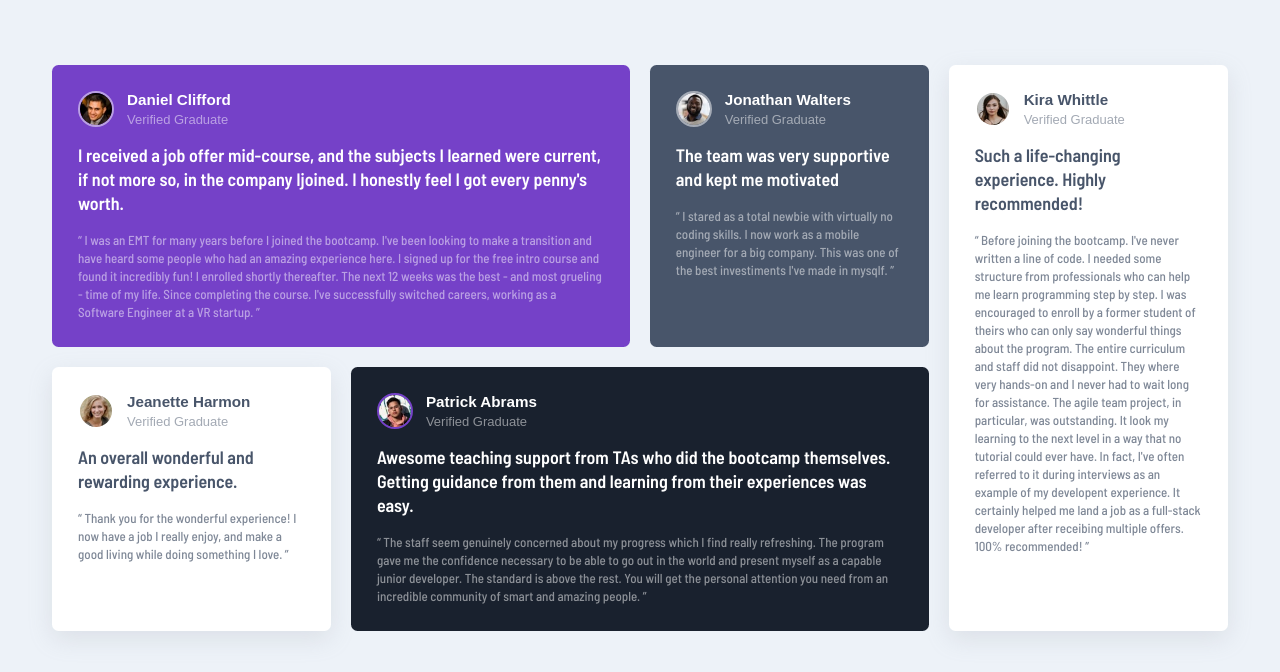
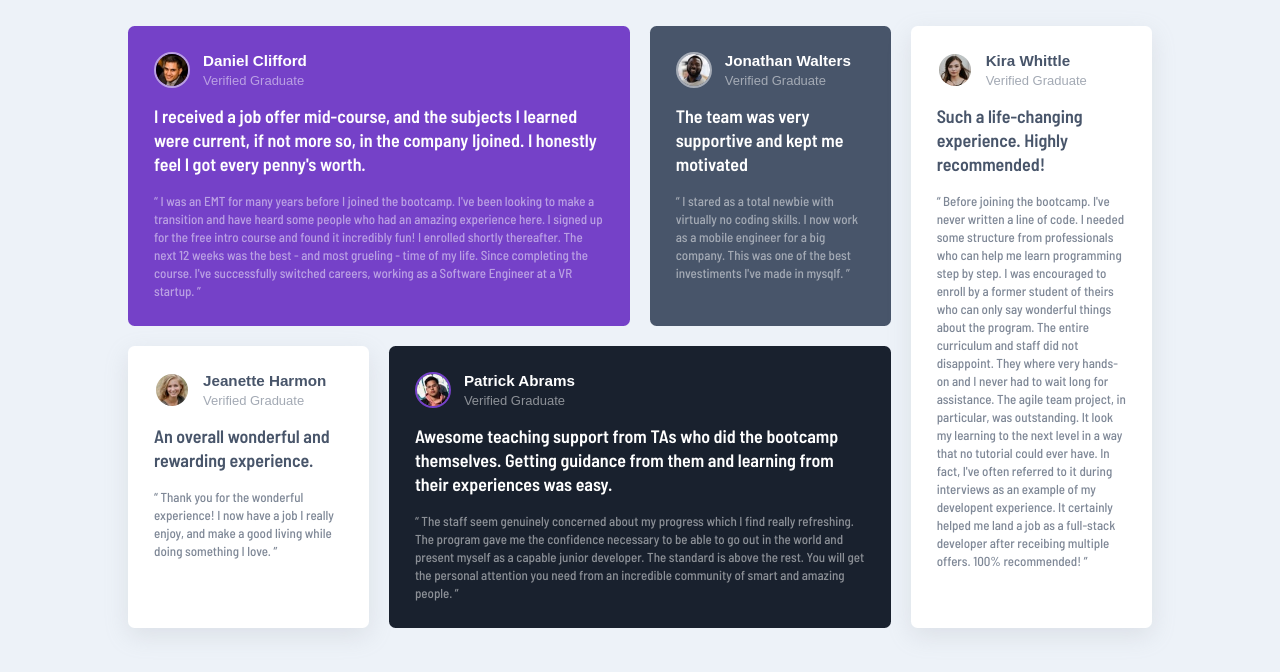
Before and after one commit to carlosgizbert/testimonials-grid-section-main, a plain HTML site: page index.html in a window 1280 px wide. Drawn offline with Linux system fonts and the light colour scheme.

Commit message:
alinhando container ao centro

```diff
--- a/style.css
+++ b/style.css
@@ -1,7 +1,6 @@
 /* reset */
 html,
 body {
-  margin: 0;
   padding: 0;
   box-sizing: border-box;
   background-color: #edf2f8;
@@ -83,7 +82,8 @@ blockquote p::after {
 /* card end */
 
 .container {
-  margin: 5rem 4rem;
+  margin: 2rem auto;
+  max-width: 1024px;
   display: grid;
   gap: 1.5rem;
   grid-template-columns: 1fr 1fr 1fr 1fr;
```
